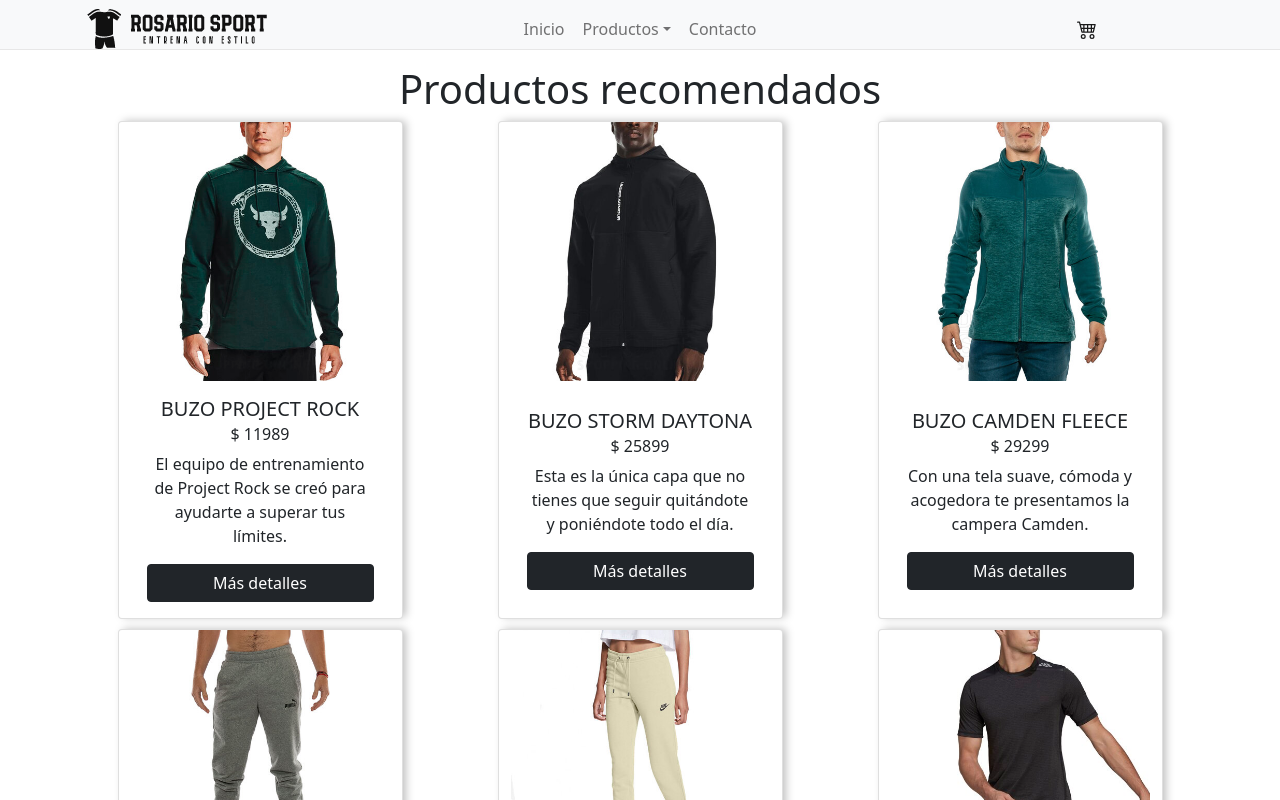
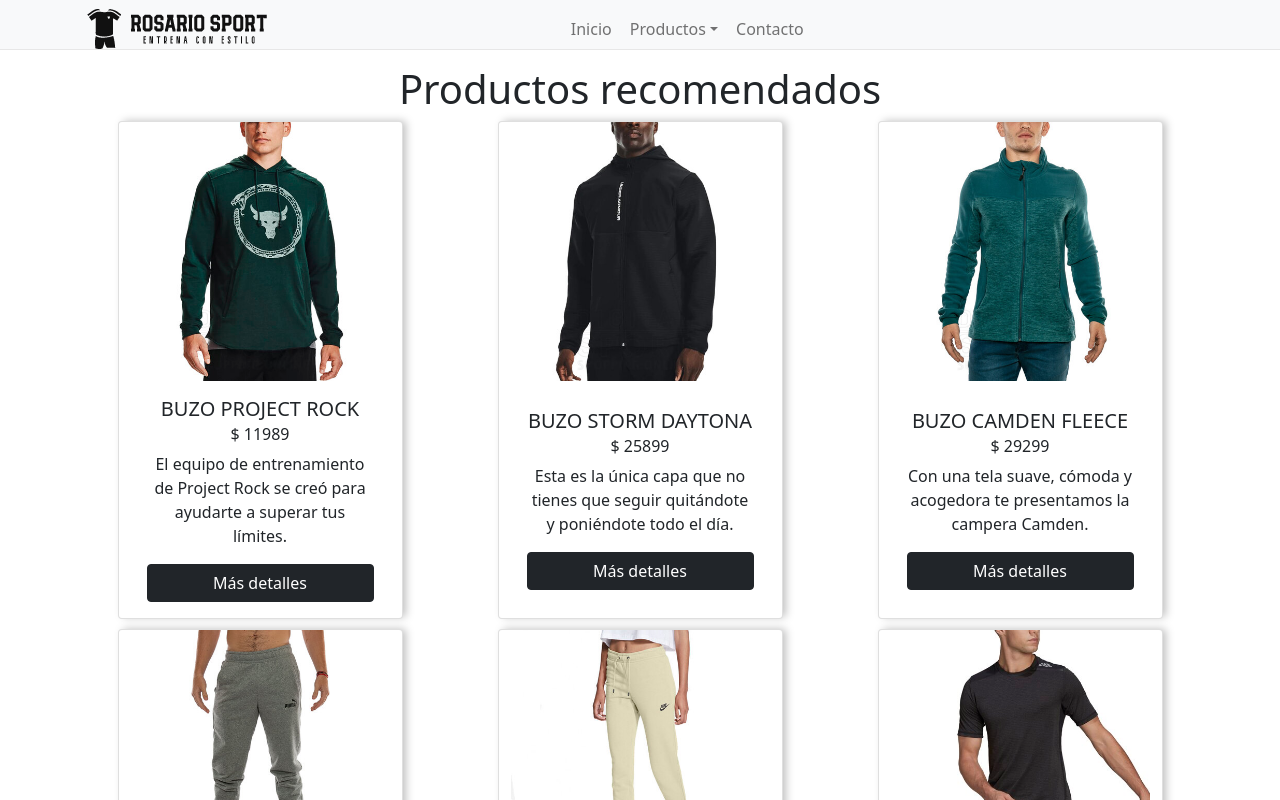
Before and after one commit to joaquingarola/e-commerce, a React (Create React App) app: page / in a window 1280 px wide. Shown: the top 800 px of the page. Built offline with nearby package versions, Linux system fonts and the light colour scheme.

Commit message:
Se configuro el cartWidget para ocultarse si no hay productos en el carrito

```diff
--- a/src/components/NavBar/NavBar.js
+++ b/src/components/NavBar/NavBar.js
@@ -1,11 +1,14 @@
+import React, { useContext } from 'react';
 import { Navbar, Nav, Container, NavDropdown } from 'react-bootstrap';
 import { Link } from 'react-router-dom';
+import CartContext from '../../context/CartContext';
 import logo from '../../imagenes/logo.png';
 import CartWidget from '../CartWidget/CartWidget.js'
 import './NavBar.css';
 
 const NavBar = () => {
   const categories = ['Buzos', 'Remeras', 'Pantalones']
+  const { cartListItem } = useContext(CartContext);
 
   return(
     <Navbar bg="light" expand="lg" className='pb-0'>
@@ -23,7 +26,11 @@
             <Nav.Link as={Link} to='/Contacto' >Contacto</Nav.Link>
           </Nav>
         </Navbar.Collapse>
-        <Navbar.Brand as={Link} to='/cart' className='p-0'> <CartWidget /> </Navbar.Brand>
+        <div style={{width:'10%', height:'40px'}}>
+          {
+            cartListItem.length > 0 && <Navbar.Brand as={Link} to='/cart' className='p-0'> <CartWidget /> </Navbar.Brand>
+          }
+        </div>
       </Container>
     </Navbar>
   );
```
